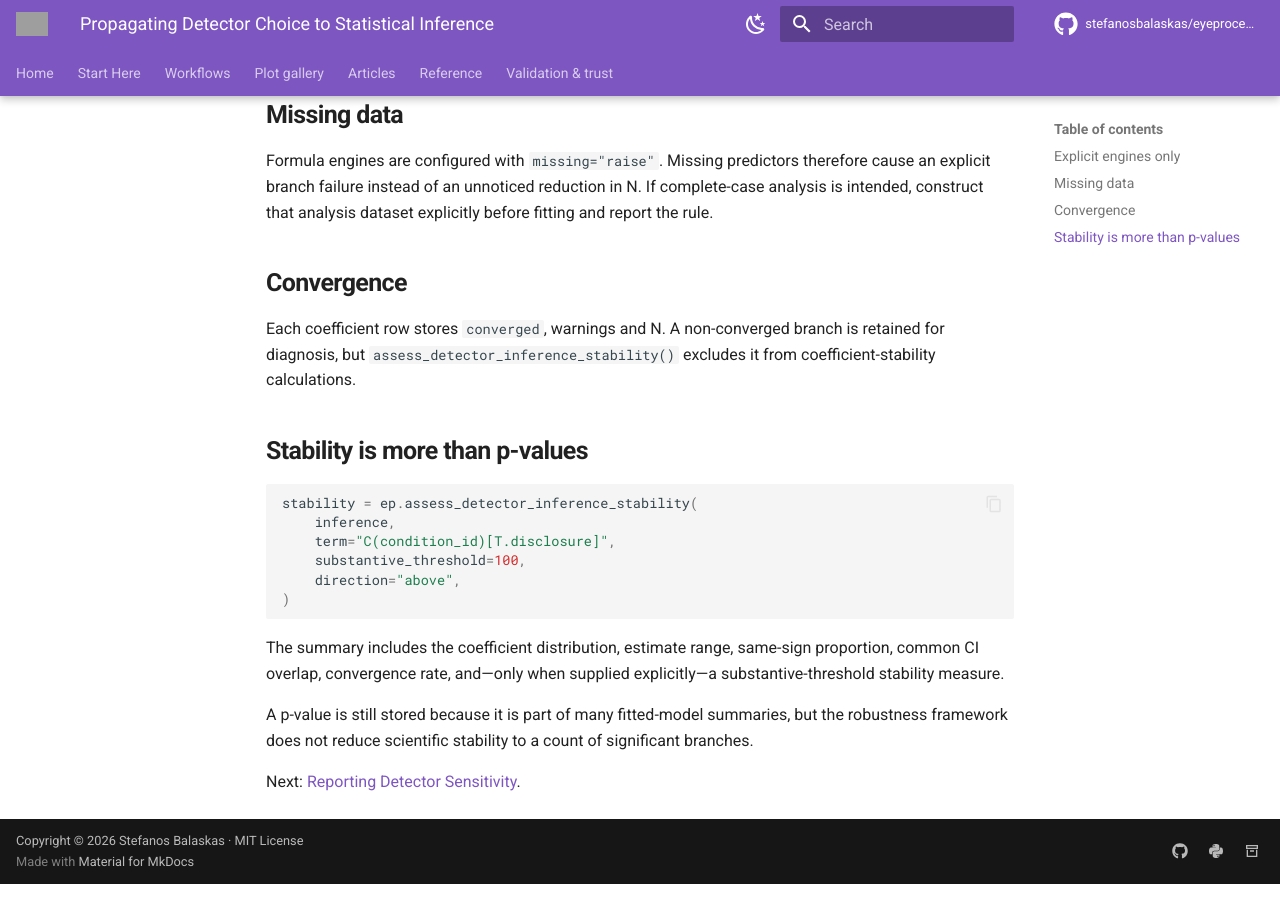
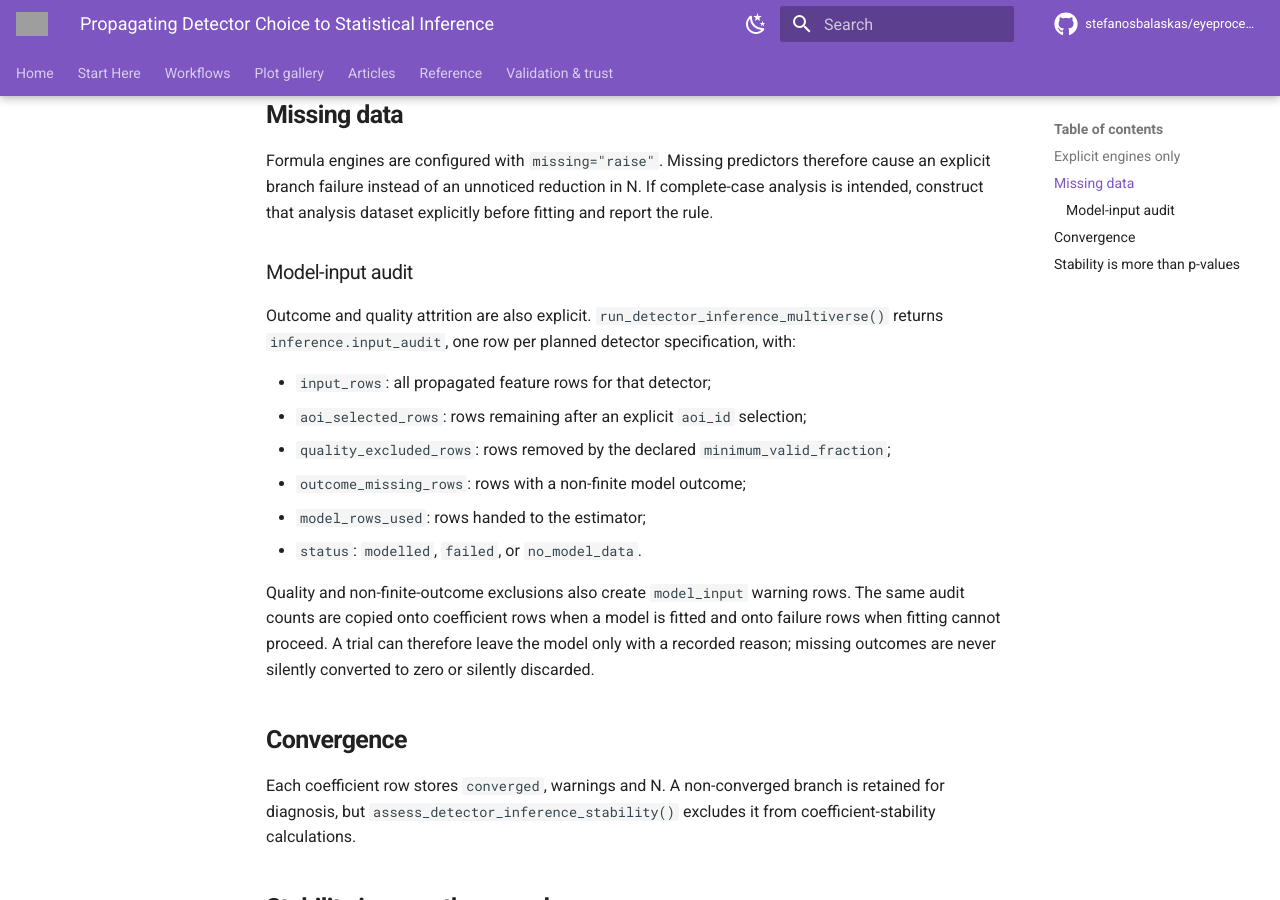
Before and after one commit to stefanosbalaskas/eyeprocesspy, an MkDocs documentation site: the page built from docs/guides/detector-statistical-inference.md, in a window 1280 px wide and 900 px high, scrolled down 811 px. Built offline with MkDocs 1.6.1 and Material for MkDocs 9.7.7, drawn with Linux system fonts in a browser that asks for light colours; comment, search, counter and statistics services are not loaded; grey boxes are pictures that could not be loaded.

Commit message:
docs: document detector model input audit in detector-statistical-inference.md

```diff
--- a/docs/guides/detector-statistical-inference.md
+++ b/docs/guides/detector-statistical-inference.md
@@ -31,6 +31,19 @@ Use specialist statistical packages for models that belong there. The callback r
 
 Formula engines are configured with `missing="raise"`. Missing predictors therefore cause an explicit branch failure instead of an unnoticed reduction in N. If complete-case analysis is intended, construct that analysis dataset explicitly before fitting and report the rule.
 
+### Model-input audit
+
+Outcome and quality attrition are also explicit. `run_detector_inference_multiverse()` returns `inference.input_audit`, one row per planned detector specification, with:
+
+- `input_rows`: all propagated feature rows for that detector;
+- `aoi_selected_rows`: rows remaining after an explicit `aoi_id` selection;
+- `quality_excluded_rows`: rows removed by the declared `minimum_valid_fraction`;
+- `outcome_missing_rows`: rows with a non-finite model outcome;
+- `model_rows_used`: rows handed to the estimator;
+- `status`: `modelled`, `failed`, or `no_model_data`.
+
+Quality and non-finite-outcome exclusions also create `model_input` warning rows. The same audit counts are copied onto coefficient rows when a model is fitted and onto failure rows when fitting cannot proceed. A trial can therefore leave the model only with a recorded reason; missing outcomes are never silently converted to zero or silently discarded.
+
 ## Convergence
 
 Each coefficient row stores `converged`, warnings and N. A non-converged branch is retained for diagnosis, but `assess_detector_inference_stability()` excludes it from coefficient-stability calculations.
```
